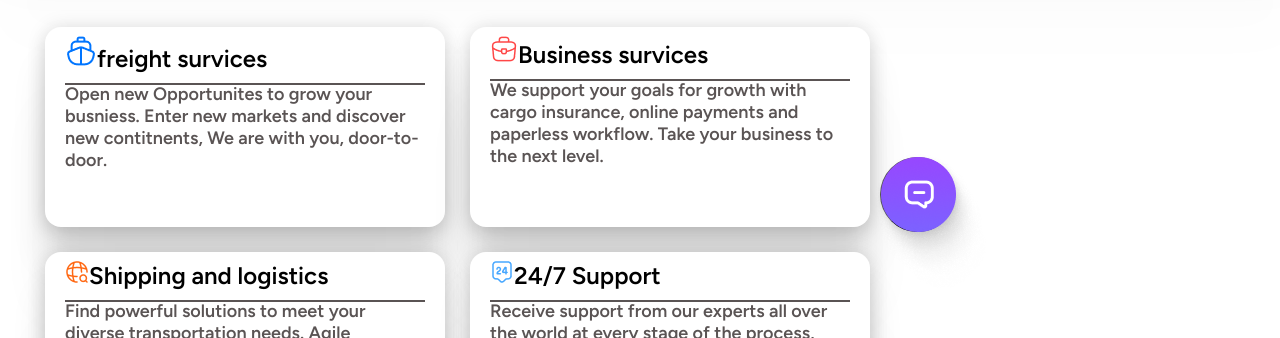
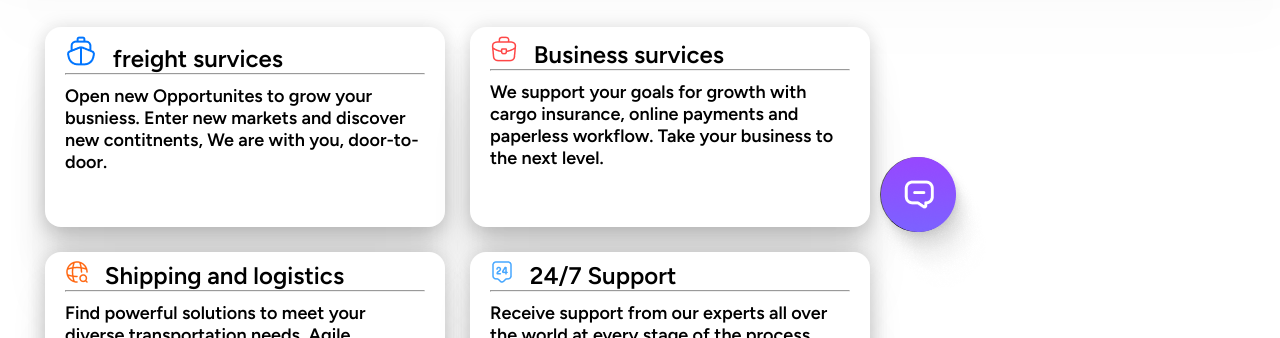
Before and after one commit to lanzkrish/shipmate-home, a plain HTML site: page index.html in a window 1280 px wide. Shown: the part 462-800 px from the top of the page. Drawn offline with Linux system fonts and the light colour scheme.

Commit message:
2023-04-26/13.17

```diff
--- a/index.html
+++ b/index.html
@@ -34,20 +34,24 @@
         <h1 align="center" >Services</h1>
         <div class="cards">
             <div class="services">
-                    <h3><span class="icon"></span><img src="vector/icons/shipblue.png" alt="">freight survices</h3>
+                    <h3><img src="vector/icons/shipblue.png" alt=""> freight survices</h3>
+                    <hr>
                     <p>Open new Opportunites to grow your busniess. Enter new markets and discover new contitnents, We are with you, door-to-door.</p>
             </div>
             <div class="services">
-                    <h3><span class="icon"></span><img src="vector/icons/briefcase.png" alt="">Business survices</h3>
+                    <h3><img src="vector/icons/briefcase.png" alt=""> Business survices</h3>
+                    <hr>
                     <p>We support your goals for growth with cargo insurance, online payments and paperless workflow. Take your business to the next level.</p>
 
                 </div>
             <div class="services">
-                    <h3><span class="icon"></span><img src="vector/icons/globalsearch.png" alt="">Shipping and logistics</h3>
+                    <h3><img src="vector/icons/globalsearch.png" alt=""> Shipping and logistics</h3>
+                    <hr>
                     <p>Find powerful solutions to meet your diverse transportation needs. Agile solutions to handle all your supply chain needs.</p>
             </div>
             <div class="services">
-                    <h3><span class="icon"></span><img src="vector/icons/i24support.png" alt="">24/7 Support</h3>
+                    <h3><img src="vector/icons/i24support.png" alt=""> 24/7 Support</h3>
+                    <hr>
                     <p>Receive support from our experts all over the world at every stage of the process, 24/7.</p>
             </div class="services">
 
--- a/main.css
+++ b/main.css
@@ -143,6 +143,7 @@ flex-grow: 0;
   font-size: xx-large;
 }
 
+
 div.services{
 justify-content: center;
 align-items: center;
@@ -177,13 +178,14 @@ h3{
 }
 
 
-.services .icon{
-  position:absolute;
-  margin-left: 5px;
+
+
+.services img{
+  margin-right: 10px;
 
 }
-
-.services p {
+*/
+hr {
   content: '';
   left: 0;
   bottom: -1px;
@@ -194,6 +196,7 @@ h3{
   color: #5a5454;
   align-self: center;
 }
+
 p{
   margin-top: 10px;
   font-size: large;
```
